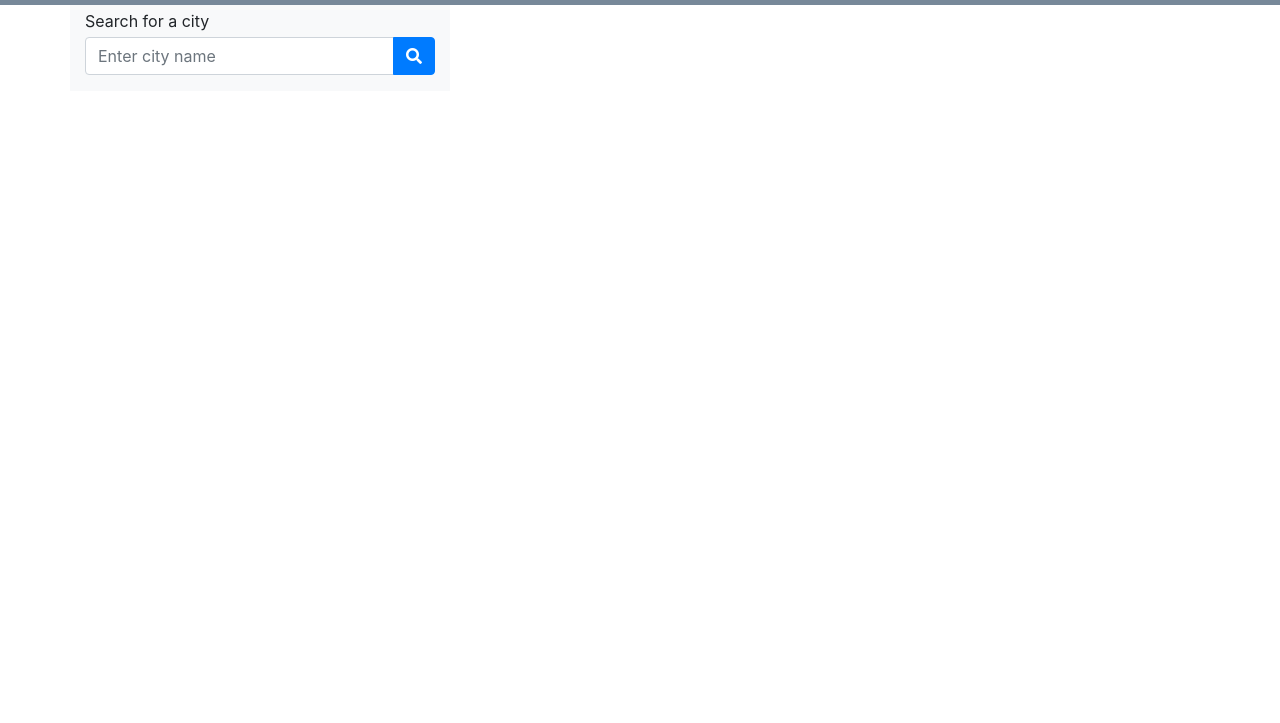
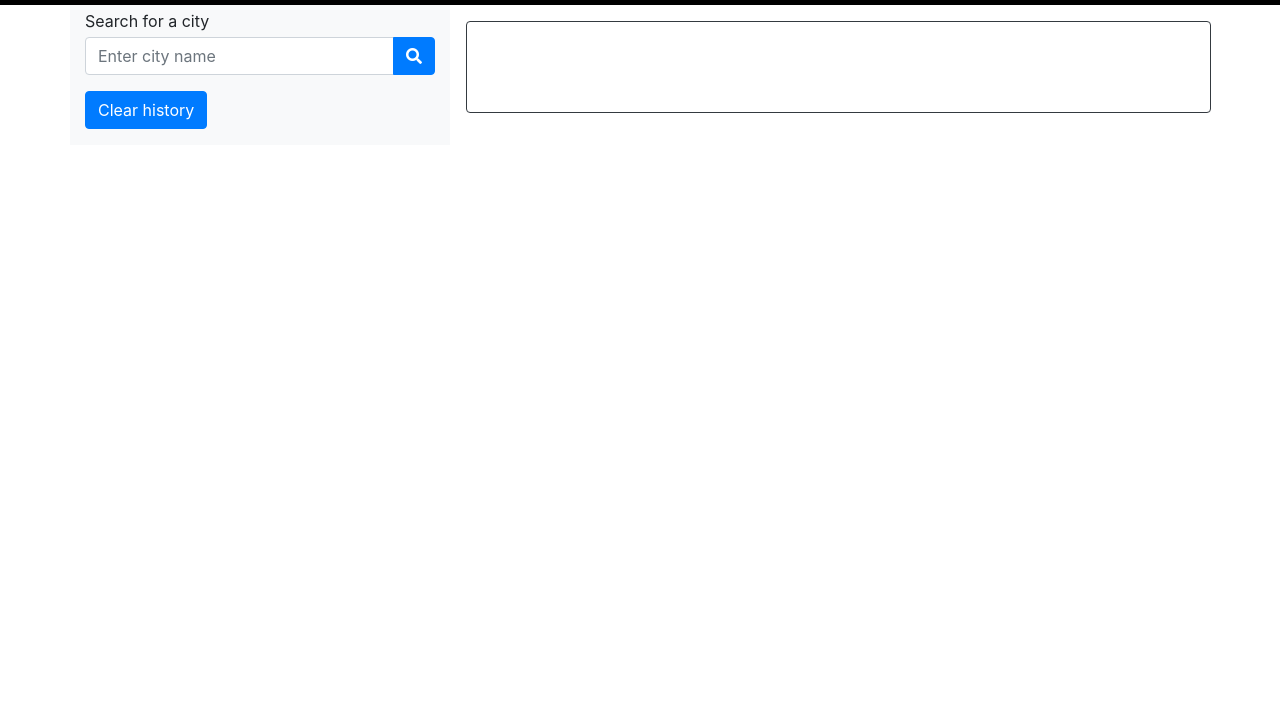
Before and after one commit to Anotherarod/Weather-API-Homework, a plain HTML site: page index.html in a window 1280 px wide. Shown: the part 77-800 px from the top of the page. Drawn offline with nearby package versions, Linux system fonts and the light colour scheme.

Commit message:
set clear historyu button and container with rows for forecast prompt.

```diff
--- a/index.html
+++ b/index.html
@@ -10,7 +10,7 @@
     <title>Weather Dashboard</title>
 </head>
 <body>
-    <nav class="navbar" style=background-color:lightslategray>
+    <nav class="navbar" style=background-color:black>
         <span class="navbar-brand mb-0 h1 w-100 text-center"><h1 style = color:white>Weather Dashboard</h1></span>
     </nav>
     <div class="container">
@@ -23,3 +23,38 @@
                         <button class="btn btn-primary" type="button" id="search-button">
                             <i class="fas fa-search"></i>
                         </button>
+                    </div>
+                </div>
+                <button class="btn btn-primary mb-3" type="button" id="clear-history">Clear history</button>
+                <form id="history"></form>
+            </div>
+            <div class="col-8">
+                <div class="row mr-0">
+                    <div class="col-12 border border-dark m-3 rounded">
+                        <div class="row">
+                            <div class="col-12">
+                                <span id="city-name" class="city-name align-middle"></span>
+                                <img id="current-pic" alt="">
+                            </div>
+                        </div>
+                        <div class="row">
+                            <div class="col-12">
+                                <p id="temperature"></p>
+                            </div>
+                        </div>
+                        <div class="row">
+                            <div class="col-12">
+                                <p id="humidity"></p>
+                            </div>
+                        </div>
+                        <div class="row">
+                            <div class="col-12">
+                                <p id="wind-speed"></p>
+                            </div>
+                        </div>
+                        <div class="row">
+                            <div class="col-12 d-flex">
+                                <p id="UV-index"></p>
+                            </div>
+                        </div>
+                    </div>
```
